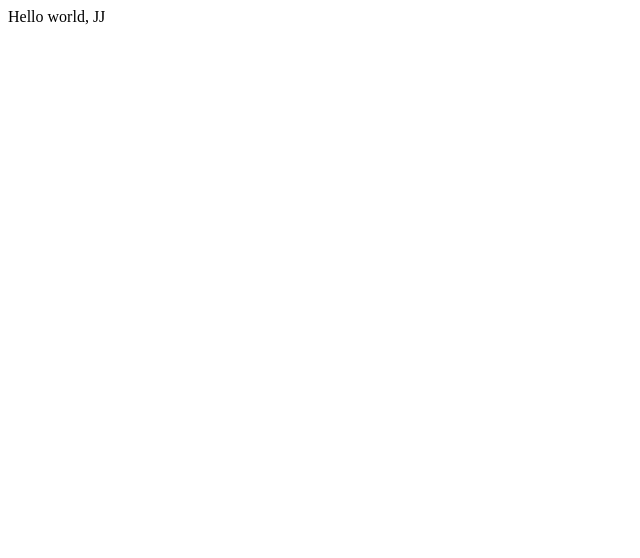
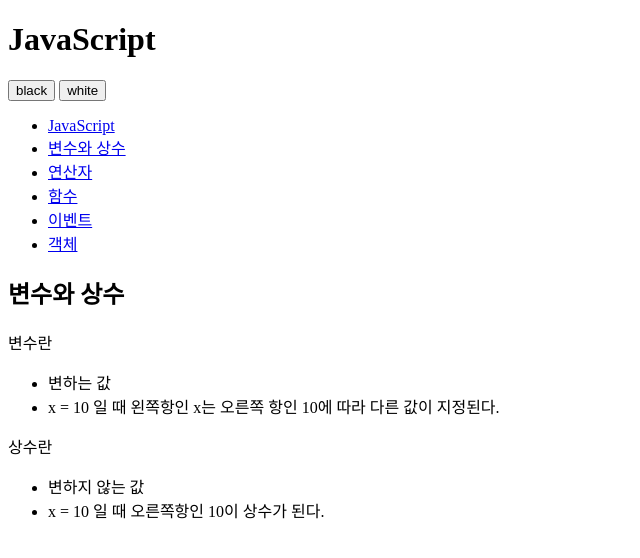
Before and after one commit to foraiur01/opentutorials-JJ, a plain HTML site: page index.html in a window 1280 px wide. Shown: the whole page, without its empty margins (0-640 px from the left). Drawn offline with Linux system fonts and the light colour scheme.

Commit message:
change index.html

```diff
--- a/index.html
+++ b/index.html
@@ -1,24 +1,53 @@
 <!DOCTYPE html>
-<html lang="en">
+<html>
     <head>
         <meta charset="utf-8" />
-
-        <!-- Always force latest IE rendering engine (even in intranet) & Chrome Frame
-        Remove this if you use the .htaccess -->
-        <meta http-equiv="X-UA-Compatible" content="IE=edge,chrome=1" />
-
-        <title>index</title>
-        <meta name="description" content="" />
-        <meta name="author" content="egoing" />
-
-        <meta name="viewport" content="width=device-width; initial-scale=1.0" />
-
-        <!-- Replace favicon.ico & apple-touch-icon.png in the root of your domain and delete these references -->
-        <link rel="shortcut icon" href="/favicon.ico" />
-        <link rel="apple-touch-icon" href="/apple-touch-icon.png" />
     </head>
 
-    <body>
-        Hello world, JJ
+    <body id="body">
+        <div>
+            <header>
+                <h1>JavaScript</h1>
+            </header>
+            <div id="toolbar">
+                <input type="button" value="black" />
+                <input type="button" value="white" />
+            </div>
+            <nav>
+                <ul>
+                    <li><a href="http://opentutorials.org/course/49/16">JavaScript</a></li>
+                    <li><a href="http://opentutorials.org/course/49/17">변수와 상수</a></li>
+                    <li><a href="http://opentutorials.org/course/49/18">연산자</a></li>
+                    <li><a href="http://opentutorials.org/course/49/19">함수</a></li>
+                    <li><a href="http://opentutorials.org/course/49/20">이벤트</a></li>
+                    <li><a href="http://opentutorials.org/course/49/21">객체</a></li>
+                </ul>
+            </nav>
+            <article>
+                <h2>변수와 상수</h2>
+                <div>
+                    <p>변수란</p>
+                    <ul>
+                        <li>
+                            변하는 값
+                        </li>
+                        <li>
+                            x = 10 일 때 왼쪽항인 x는 오른쪽 항인 10에 따라 다른 값이 지정된다.
+                        </li>
+                    </ul>
+                    <p>
+                        상수란
+                    </p>
+                    <ul>
+                        <li>
+                            변하지 않는 값
+                        </li>
+                        <li>
+                            x = 10 일 때 오른쪽항인 10이 상수가 된다.
+                        </li>
+                    </ul>
+                </div>
+            </article>
+        </div>
     </body>
 </html>
```
